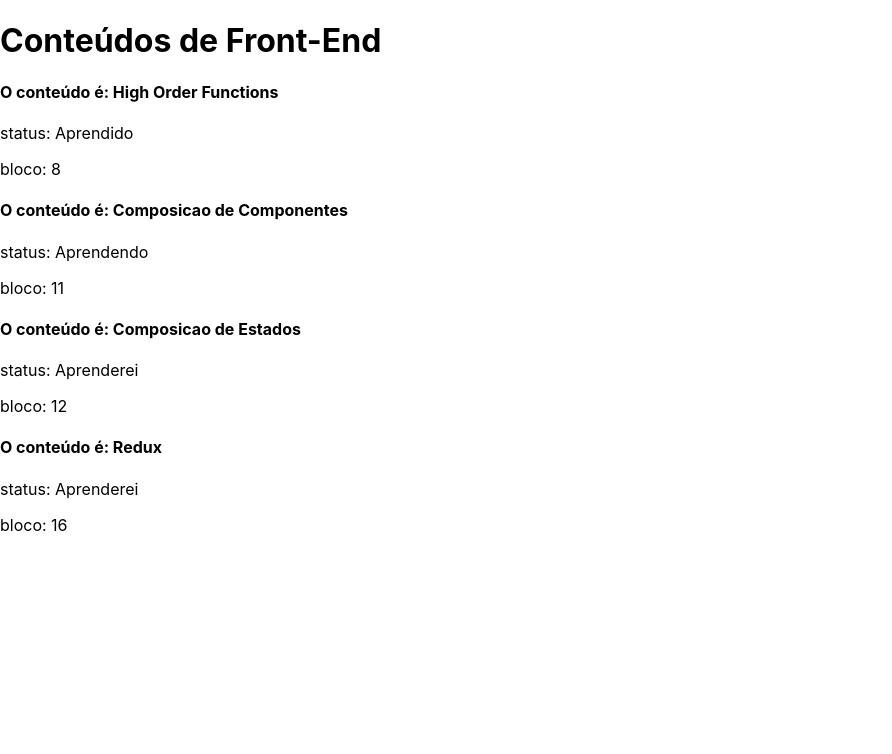
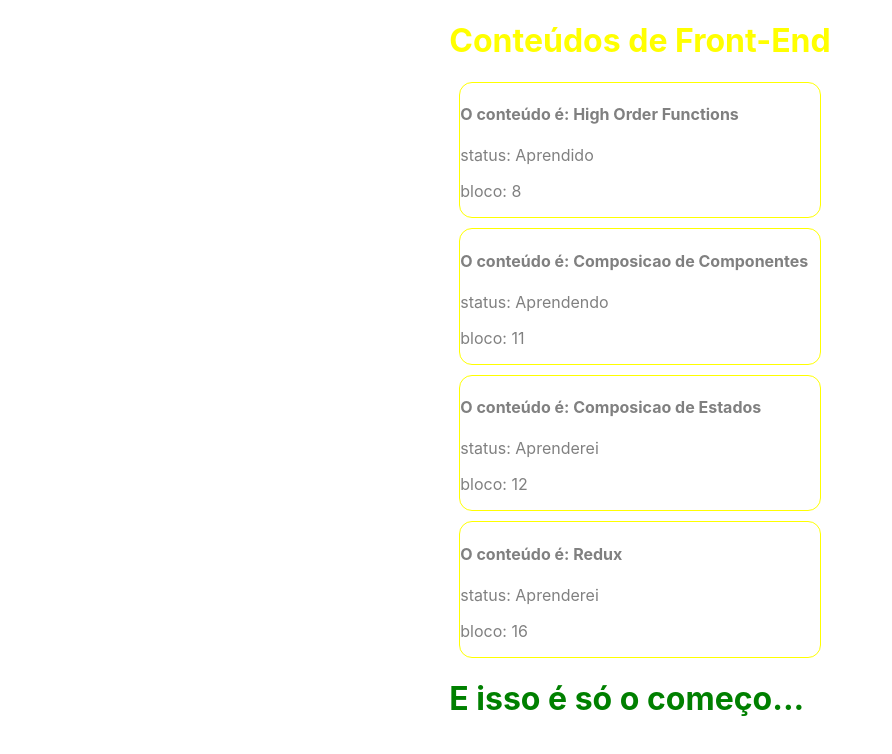
Before and after one commit to samuel-santiago/trybe_exercicios, a React (Create React App) app in the folder Desenvolvimento Front-end/Bloco 10 - Introdução à React/practice-exercises-10.1/practice-exercises-2/: page / in a window 1280 px wide. Shown: the top 754 px of the page, without its empty margins (0-892 px from the left). Built offline with nearby package versions, Linux system fonts and the light colour scheme.

Commit message:
Styling components poorly

```diff
--- a/Desenvolvimento Front-end/Bloco 10 - Introdução à React/practice-exercises-10.1/practice-exercises-2/src/App.css
+++ b/Desenvolvimento Front-end/Bloco 10 - Introdução à React/practice-exercises-10.1/practice-exercises-2/src/App.css
@@ -1,38 +1,19 @@
-.App {
-  text-align: center;
+body{
+  display: flex;
+  justify-content: center;
 }
 
-.App-logo {
-  height: 40vmin;
-  pointer-events: none;
+.header {
+  color: yellow;
 }
 
-@media (prefers-reduced-motion: no-preference) {
-  .App-logo {
-    animation: App-logo-spin infinite 20s linear;
-  }
+.card {
+  color: grey;
+  border: 1px solid yellow;
+  border-radius: 13px;
+  margin: 10px;
 }
 
-.App-header {
-  background-color: #282c34;
-  min-height: 100vh;
-  display: flex;
-  flex-direction: column;
-  align-items: center;
-  justify-content: center;
-  font-size: calc(10px + 2vmin);
-  color: white;
+.footer {
+  color: green;
 }
-
-.App-link {
-  color: #61dafb;
-}
-
-@keyframes App-logo-spin {
-  from {
-    transform: rotate(0deg);
-  }
-  to {
-    transform: rotate(360deg);
-  }
-}
--- a/Desenvolvimento Front-end/Bloco 10 - Introdução à React/practice-exercises-10.1/practice-exercises-2/src/App.js
+++ b/Desenvolvimento Front-end/Bloco 10 - Introdução à React/practice-exercises-10.1/practice-exercises-2/src/App.js
@@ -2,6 +2,7 @@
 import './App.css';
 import Header from './Header';
 import Content from './Content';
+import Footer from './Footer';
 
 
 function App() {
@@ -9,6 +10,7 @@
     <div>
       <Header> </Header>
       <Content> </Content>
+      <Footer></Footer>
     </div>
   );
 }
--- a/Desenvolvimento Front-end/Bloco 10 - Introdução à React/practice-exercises-10.1/practice-exercises-2/src/Footer.jsx
+++ b/Desenvolvimento Front-end/Bloco 10 - Introdução à React/practice-exercises-10.1/practice-exercises-2/src/Footer.jsx
@@ -3,10 +3,9 @@
 class Footer extends react.Component{
   render(){
     return (
-
-
+      <h1 className="footer">E isso é só o começo...</h1>
     )
   }
+}
 
-
-}
+export default Footer
--- a/Desenvolvimento Front-end/Bloco 10 - Introdução à React/practice-exercises-10.1/practice-exercises-2/src/Header.jsx
+++ b/Desenvolvimento Front-end/Bloco 10 - Introdução à React/practice-exercises-10.1/practice-exercises-2/src/Header.jsx
@@ -3,7 +3,7 @@
 class Header extends React.Component{
   render(){
     return (
-      <h1>Conteúdos de Front-End</h1>
+      <h1 className='header'>Conteúdos de Front-End</h1>
     )
   }
 
```
